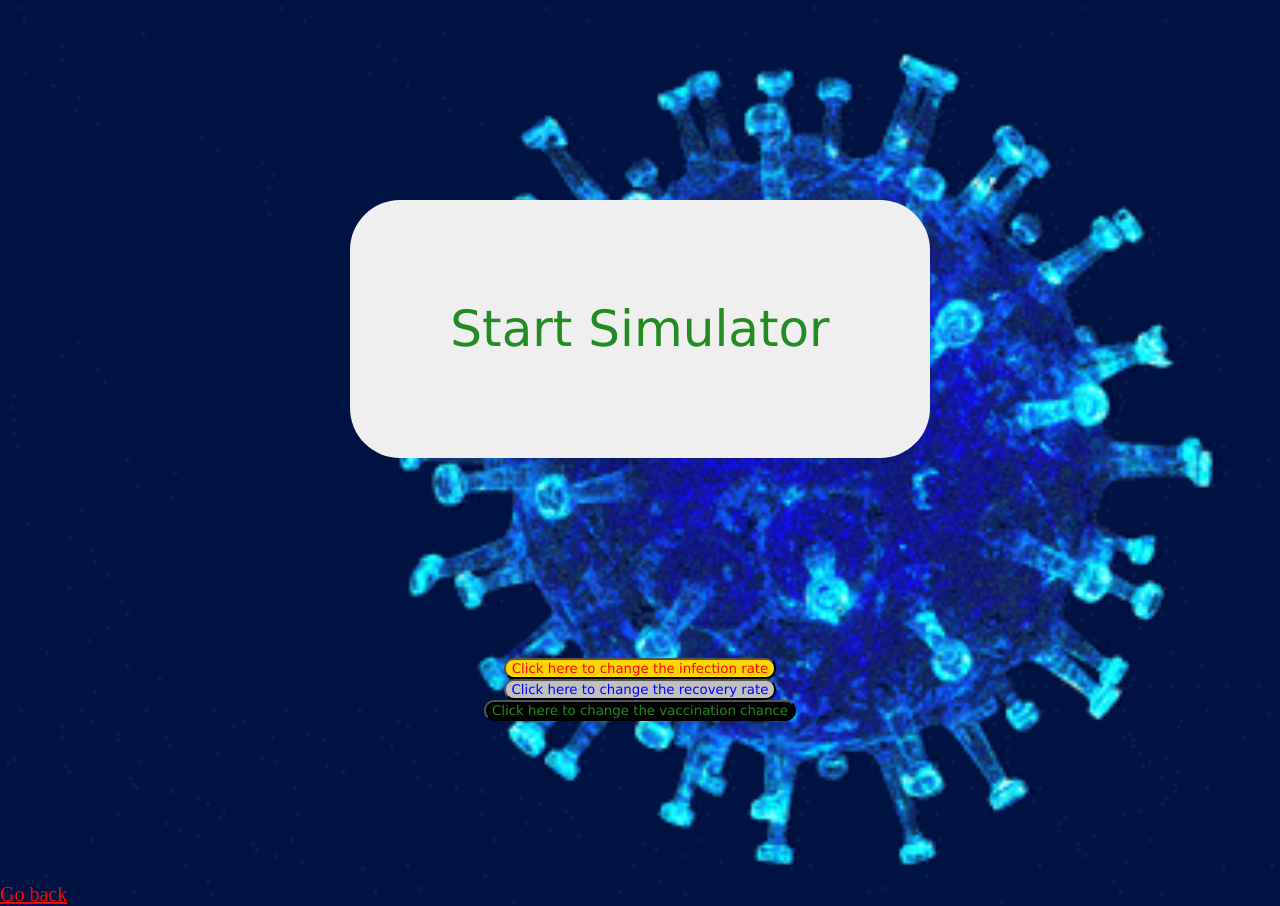
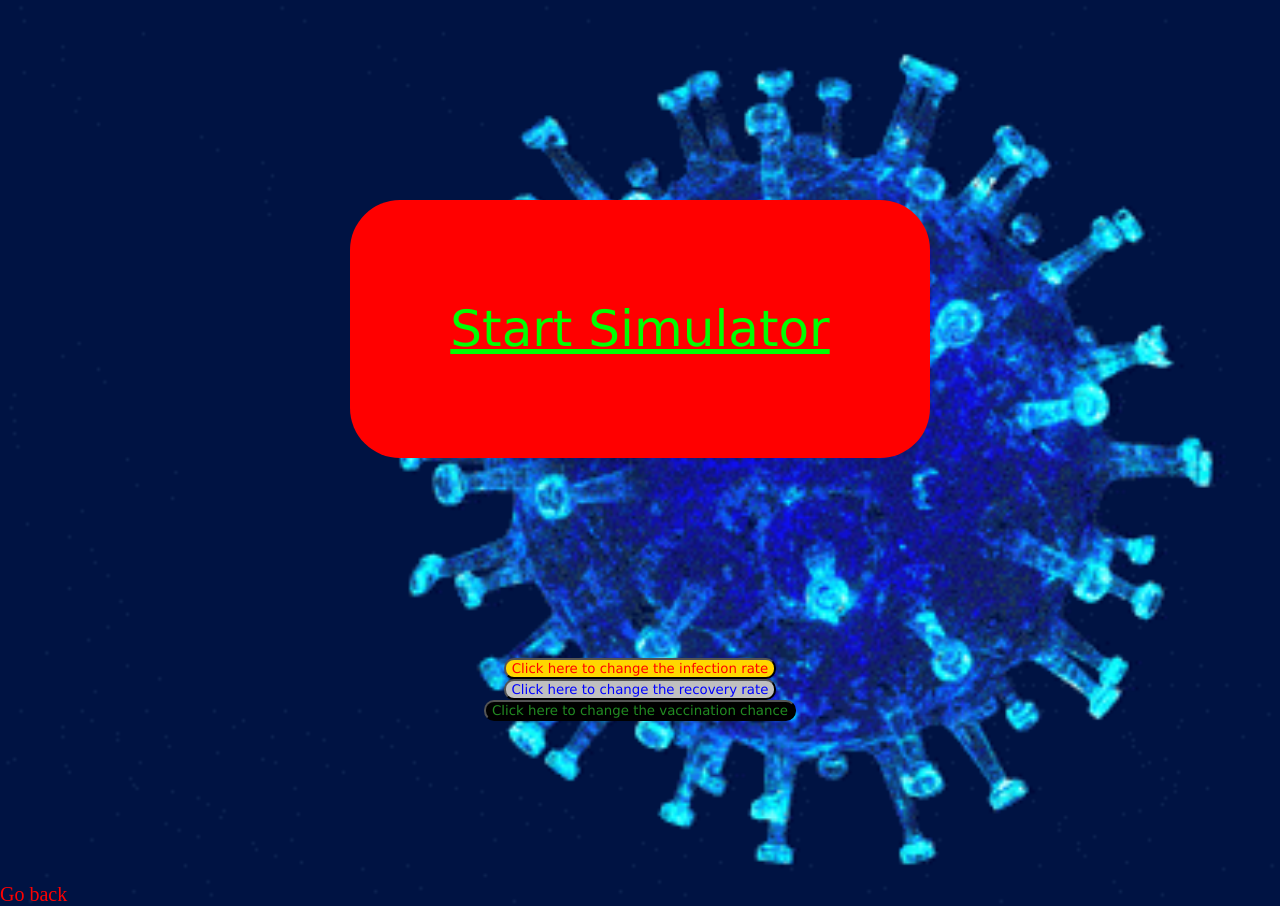
Before and after one commit to StephenYoon2006/Infection-simulation, a plain HTML site: page simulation.html in a window 1280 px wide. In both pictures the pointer is over the button "Start Simulator". Drawn offline with nearby package versions, Linux system fonts and the light colour scheme.

Commit message:
Update style.css

```diff
--- a/style.css
+++ b/style.css
@@ -5,7 +5,7 @@ h1{
     color:red;
 }
 #start{
-    color:forestgreen;
+    color:red;
     background-image:url("rainbow.jpg");
     background-size: cover;
     font-family: 'Lucida Sans', 'Lucida Sans Regular', 'Lucida Grande', 'Lucida Sans Unicode', Geneva, Verdana, sans-serif;
@@ -16,10 +16,18 @@ h1{
     font-size: 50px;
     border: transparent;
 }
+#start:hover{
+    color:lime;
+    background-color:red;
+    text-decoration: underline;
+}
 #goBack{
     color:red;
     font-size: 20px;
+    text-decoration: none;
+
 }
+
 #infectionRate{
     color:red;
     background-color: gold;
@@ -71,9 +79,11 @@ h1{
     font-size: 65px;
     color: gold;
     font-family: 'Lucida Sans', 'Lucida Sans Regular', 'Lucida Grande', 'Lucida Sans Unicode', Geneva, Verdana, sans-serif;
+    text-decoration: none;
 
 }
 #gotosimulation:hover{
     background-color: orange;
-    color:whitesmoke;
+    color:black;
+    text-decoration: underline;
 }
```
